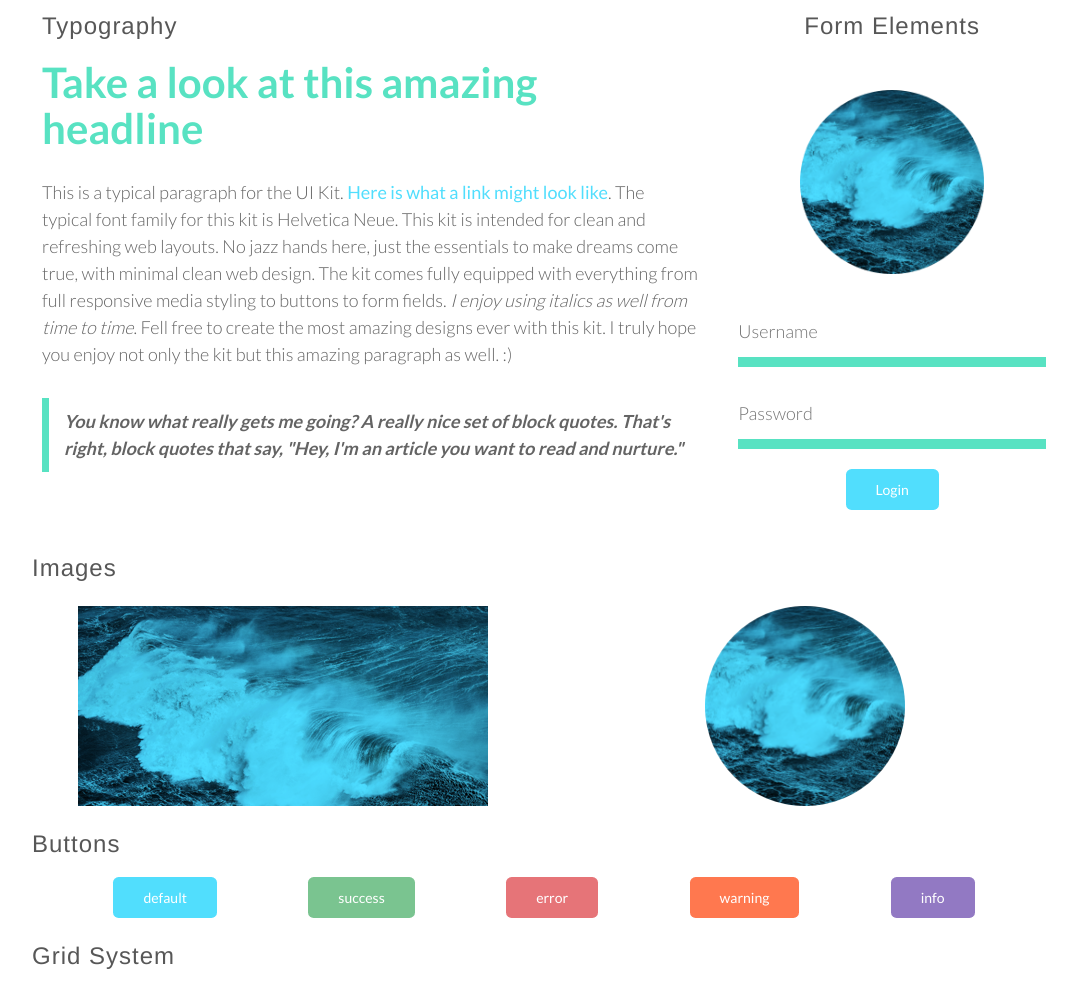
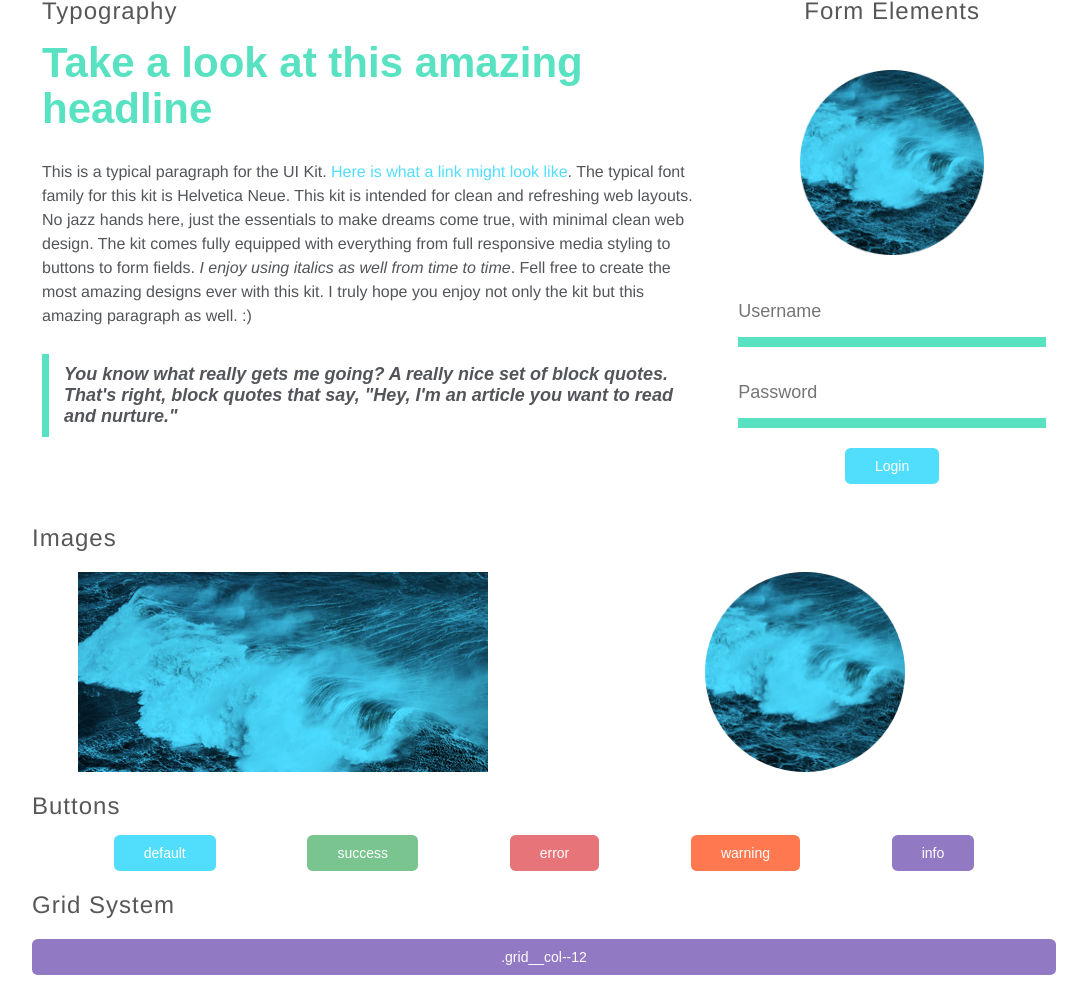
Before and after one commit to architectofdarkness/treehouse-5-sass-style-guide, a plain HTML site: page index.html in a window 1280 px wide. Shown: the part 224-1215 px from the top of the page, without its empty margins (96-1183 px from the left). Drawn offline with Linux system fonts and the light colour scheme.

Commit message:
Sprint 28 | Removed base styles
Removed base styles from base partial

```diff
--- a/scss/base/_base.scss
+++ b/scss/base/_base.scss
@@ -7,20 +7,17 @@
 	box-sizing: border-box;
 }
 
-body {
-  color: palette($black, x-light);
-  font-size: $base__font-size;
-  font-family: $font-family--primary;
-  line-height: ($base__line/$base__font-size);
-}
 
 // Text
 
 
 p {
-	margin: 0 0 em(30px, 18px);
+	color: palette($grey, x-dark);
+    font-size: $base__font-size;
+    font-family: $font-family--primary;
+    line-height: ($base__line/$base__font-size);
+    margin: 0 0 em(30px, 18px);
 	font-weight: $font-weight--light;
-	font-size: em(18px);
 	line-height: (27px/18px);
 }
 
--- a/scss/base/_typography.scss
+++ b/scss/base/_typography.scss
@@ -11,12 +11,13 @@
   }
 }
 
-blockquote {
+.blockquote {
     margin: em(10px, 24px) 0;
     padding: 10px 10px 10px 15px;
     border-left: em(10px, 24px) solid palette($color-primary);
     font-size: em(18px);
-	font-weight: $font-weight--bold;
+	color: palette($grey, x-dark);
+    font-weight: $font-weight--bold;
 	font-style : italic;
 	font-size : em(18px);
 }
--- a/scss/components/_grid.scss
+++ b/scss/components/_grid.scss
@@ -46,9 +46,8 @@
     padding-left: 10px;
     padding-right: 10px;
   }
-  &.theme__colors {
-    display: inline;
-    text-align: center;
+  &[class*="theme__colors"] {
+    @extend %center-text;
   }
 }
 
@@ -57,6 +56,7 @@
 // Colors
 
 .theme__colors {
+  @extend %center-text;
   @extend %grid-system;
   @include theme-colors($grid-colors);
 
--- a/scss/utilities/_extends.scss
+++ b/scss/utilities/_extends.scss
@@ -62,7 +62,7 @@
   letter-spacing: $letter-space;
   font-weight: $font-weight--light;
   font-size: em(24px);
-  font-family: $font-family--secondary;
+  font-family: $font-family--primary;
   margin: 0 0 em(10px);
 }
 
@@ -101,6 +101,11 @@
 
 %row {
   margin: 20px 0;
+}
+
+%center-text {
+  display: inline;
+  text-align: center;
 }
 
 // ==========================================================================
--- a/scss/utilities/_variables.scss
+++ b/scss/utilities/_variables.scss
@@ -4,9 +4,7 @@
 
 // Font Stacks
 
-$font-url--google        : 'http://fonts.googleapis.com/css?family=Lato:100,300,400,700,900';
-$font-family--primary    : 'Lato', 'Helvetica Neue', Helvetica, Arial, sans-serif;
-$font-family--secondary  : 'Helvetica Neue', Helvetica, Arial, sans-serif;
+$font-family--primary    : 'Helvetica Neue', Helvetica, Arial, sans-serif;
 
 // Font Sizes
 
```
Also changed, not shown: css/styles.css, 1 other file.
